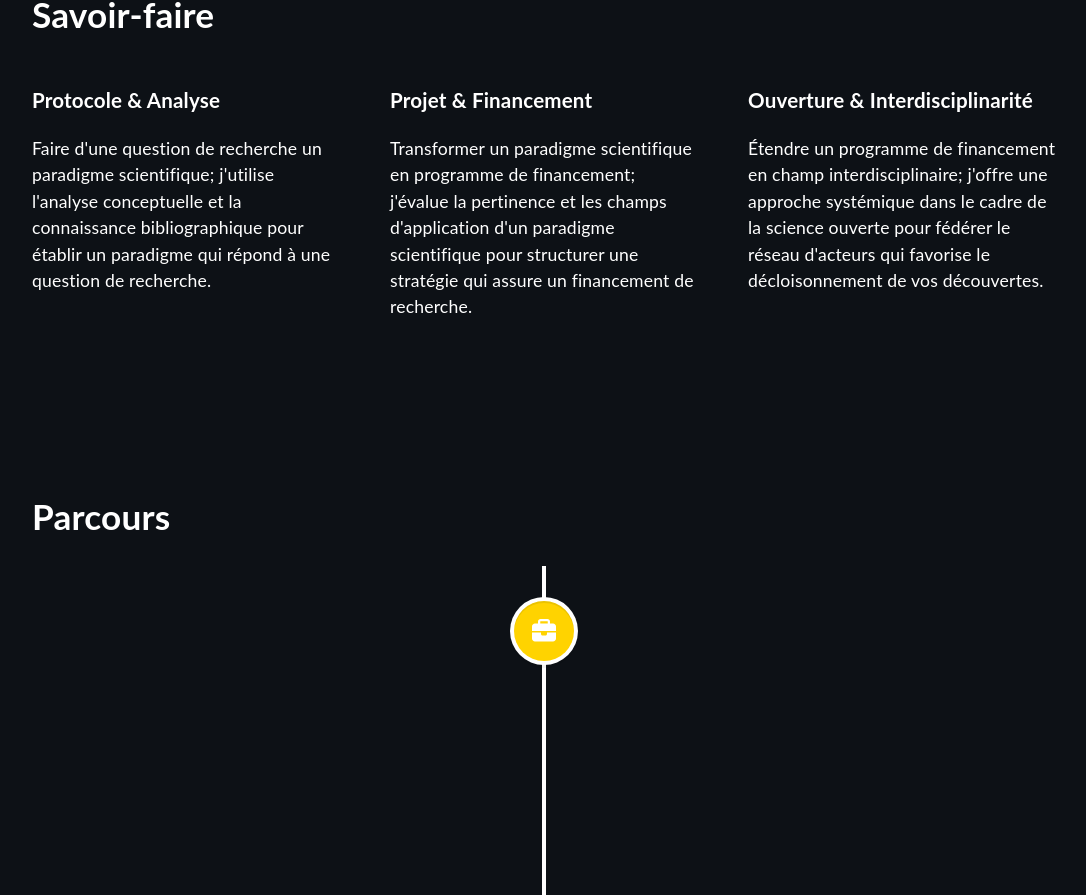
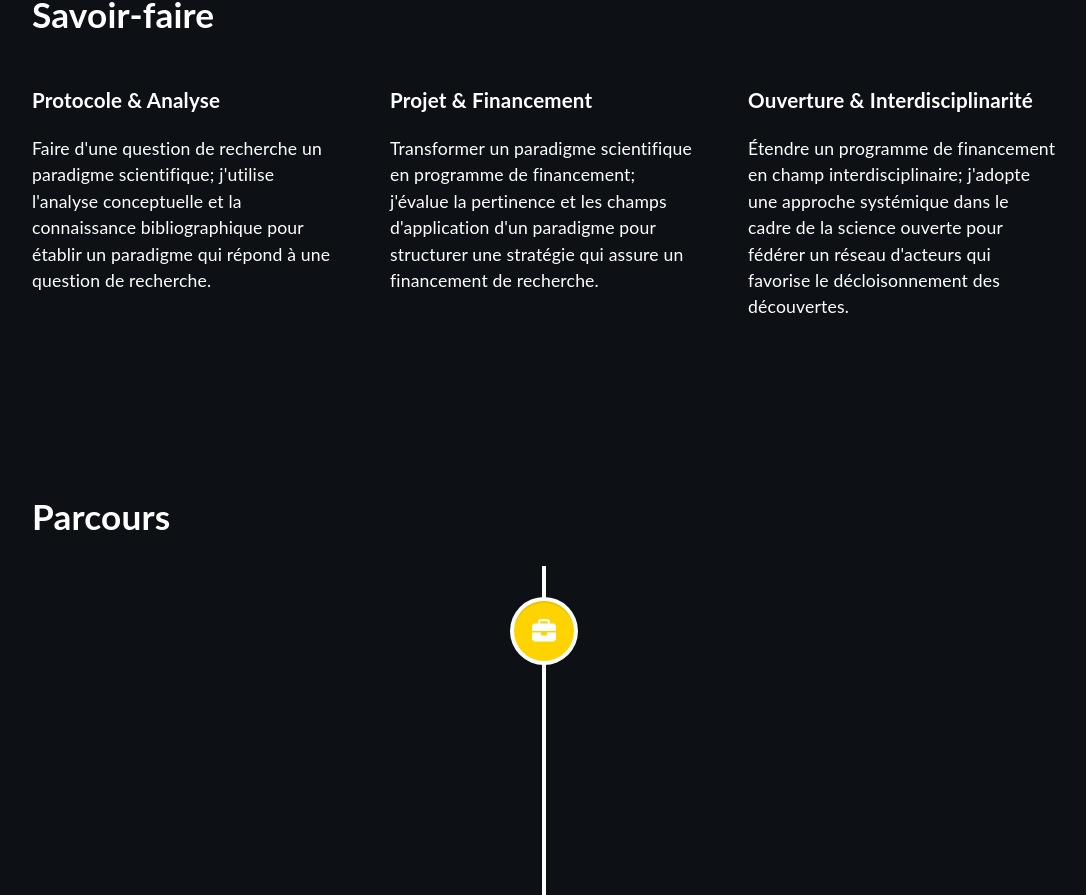
Before and after one commit to matthieukoroma/website, a React (Create React App) app: page / in a window 1280 px wide. Shown: the part 928-1823 px from the top of the page, without its empty margins (96-1182 px from the left). Built offline with nearby package versions, Linux system fonts and the light colour scheme.

Commit message:
update expertise

```diff
--- a/src/components/Expertise.tsx
+++ b/src/components/Expertise.tsx
@@ -57,14 +57,14 @@ function Expertise() {
                 <div className="skill">
                     <h3>Projet & Financement</h3>
                     <p>
-                        Transformer un paradigme scientifique en programme de financement; j'évalue la pertinence et les champs d'application d'un paradigme scientifique pour structurer une stratégie qui assure un financement de recherche.
+                        Transformer un paradigme scientifique en programme de financement; j'évalue la pertinence et les champs d'application d'un paradigme pour structurer une stratégie qui assure un financement de recherche.
                     </p>
                 </div>
 
                 <div className="skill">
                     <h3>Ouverture & Interdisciplinarité</h3>
                     <p>
-                        Étendre un programme de financement en champ interdisciplinaire; j'offre une approche systémique dans le cadre de la science ouverte pour fédérer le réseau d'acteurs qui favorise le décloisonnement de vos découvertes.
+                        Étendre un programme de financement en champ interdisciplinaire; j'adopte une approche systémique dans le cadre de la science ouverte pour fédérer un réseau d'acteurs qui favorise le décloisonnement des découvertes.
                     </p>
                 </div>
             </div>
```
